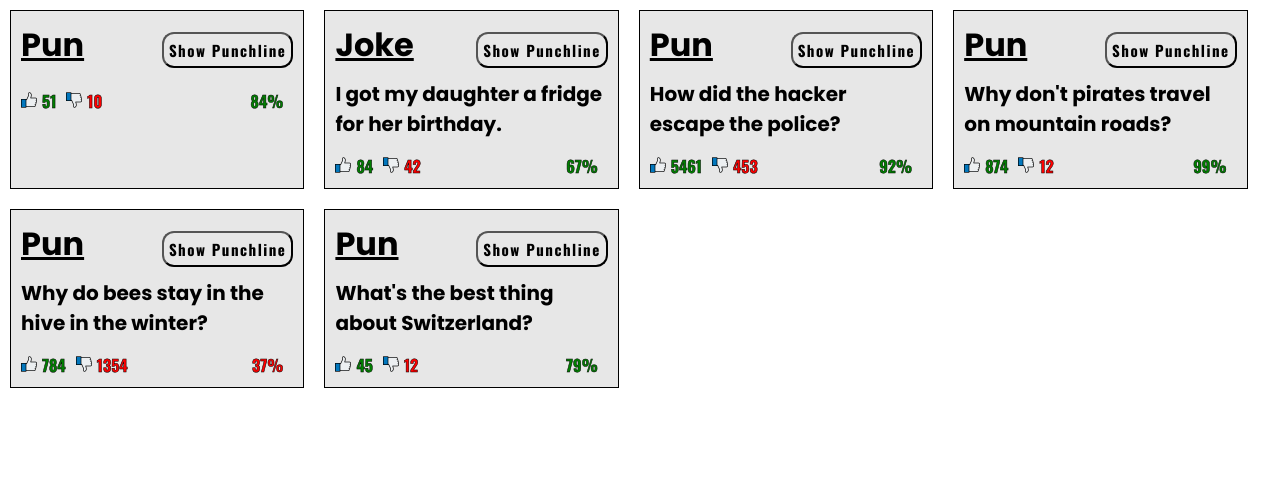
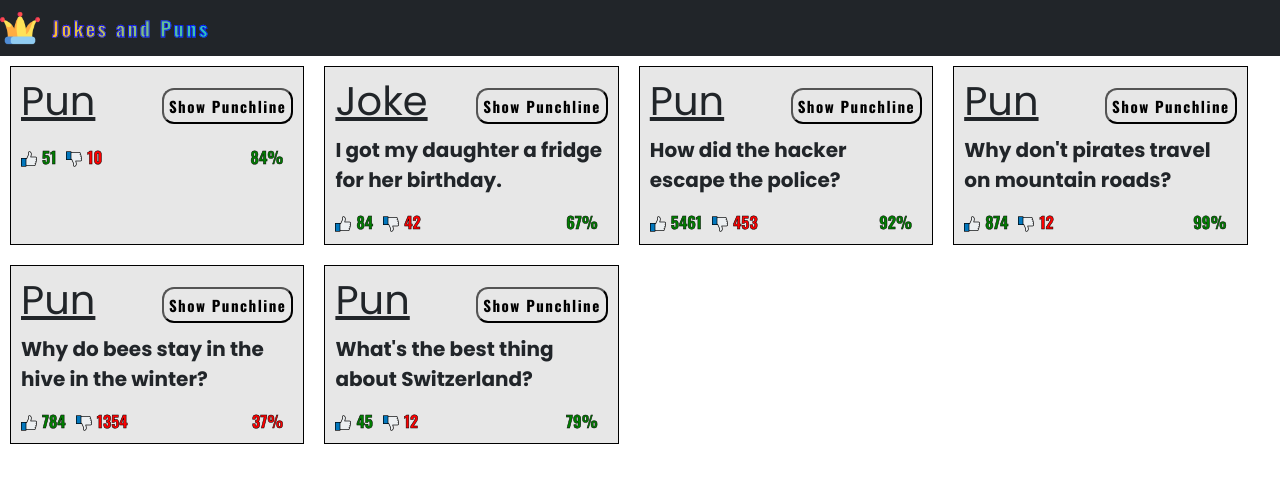
Before and after one commit to JulieLoi/Learning-React, a React (Create React App) app: page /jokes in a window 1280 px wide. Shown: the top 482 px of the page. Built offline with nearby package versions, Linux system fonts and the light colour scheme.

Commit message:
Jokes NavBar WIP

```diff
--- a/src/App.tsx
+++ b/src/App.tsx
@@ -3,6 +3,8 @@ import HomePage from './Pages/Home.page';
 import ReactFactsPage from './Pages/ReactFacts.page';
 import DigitalBusinessCardPage from './Pages/DigitalBusinessCard.page';
 import JokesPage from './Pages/Jokes.page';
+import 'bootstrap/dist/css/bootstrap.min.css';
+
 
 function App() {
   return (
--- a/src/Components/Jokes/Navbar.component.tsx
+++ b/src/Components/Jokes/Navbar.component.tsx
@@ -1,11 +1,25 @@
-import React from 'react';
+import { Navbar, Container } from 'react-bootstrap';
+import styles from '../../stylesheets/Jokes.module.css';
 
 
-const NavBar = () => {
+interface Props {
+    darkMode: boolean;
+    setDarkMode: React.Dispatch<React.SetStateAction<boolean>>;
+}
+
+const NavBar: React.FC<Props> = ({ darkMode, setDarkMode }) => {
     return (
-        <nav>
+        <Navbar bg={darkMode ? "dark" : "light"} variant="dark" expand="lg"
+            className={styles["nav"]}
+        >
+            <div className={styles["nav-title"]}>
+                <img src="/images/Jokes/buffoon.png" alt="jester hat"
+                    className={styles["nav-title__icon"]}
+                />
+                <Navbar.Brand className={styles["nav-title__text"]}>Jokes and Puns</Navbar.Brand>
+            </div>
 
-        </nav>
+        </Navbar>
     );
 };
 
--- a/src/Pages/Jokes.page.tsx
+++ b/src/Pages/Jokes.page.tsx
@@ -1,5 +1,7 @@
+import React, { useState } from "react";
 import Joke from '../components/Jokes/Joke.component';
 import jokes from '../components/Jokes/JokesData';
+import Navbar from '../components/Jokes/Navbar.component';
 import styles from '../stylesheets/Jokes.module.css';
 
 
@@ -21,9 +23,12 @@ import styles from '../stylesheets/Jokes.module.css';
 
 const JokesPage = () => {
 
+    const [darkMode, setDarkMode] = useState<boolean>(true);
+
     const jokeElements = jokes.map(joke => {
         return (
             <Joke
+                key={joke.punchline}
                 setup={joke.setup}
                 punchline={joke.punchline}
                 isPun={joke.isPun}
@@ -36,6 +41,10 @@ const JokesPage = () => {
 
     return (
         <div className={styles["jokes-page"]}>
+            <Navbar
+                darkMode={darkMode}
+                setDarkMode={setDarkMode}
+            />
             <div className={styles["jokes"]}>
                 {jokeElements}
             </div>
--- a/src/stylesheets/Jokes.module.css
+++ b/src/stylesheets/Jokes.module.css
@@ -3,6 +3,7 @@
 @value values: "./colors.css";
 @value joke-btn from values;
 
+/* Jokes Page*/
 .jokes-page {
     font-family: "Poppins", sans-serif;
 }
@@ -13,7 +14,38 @@
     flex-wrap: wrap;
 }
 
-/* ----Joke Component---- */
+/* Navbar Component */
+.nav {
+    margin: 0;
+    padding: 1rem 2rem;
+}
+
+.nav-title {
+    display: flex;
+    align-items: center;
+
+
+}
+
+.nav-title__icon {
+    height: 2.5rem;
+    margin-right: 0.75rem;
+}
+
+.nav-title__text {
+    font-family: "Oswald", sans-serif;
+    font-size: 2rem;
+    font-weight: 700;
+    letter-spacing: 0.15rem;
+
+    background: -webkit-linear-gradient(left, #FDBB2D, #22C1C3);
+    -webkit-background-clip: text;
+    -webkit-text-fill-color: transparent;
+    -webkit-text-stroke: 0.05rem blue
+
+}
+
+/* Joke Component */
 .joke {
   width: 23%;
   margin: 10px;
--- a/src/stylesheets/colors.css
+++ b/src/stylesheets/colors.css
@@ -7,4 +7,6 @@
 @value rf-l-toggler-txt: #2B283A;
 
 
+
+/* Jokes and Puns Colors */
 @value joke-btn: rgb(76, 175, 80);
```
Also changed, not shown: public/images/Jokes/buffoon.png (added), 1 other file (tests, documents, lock files or other folders).
